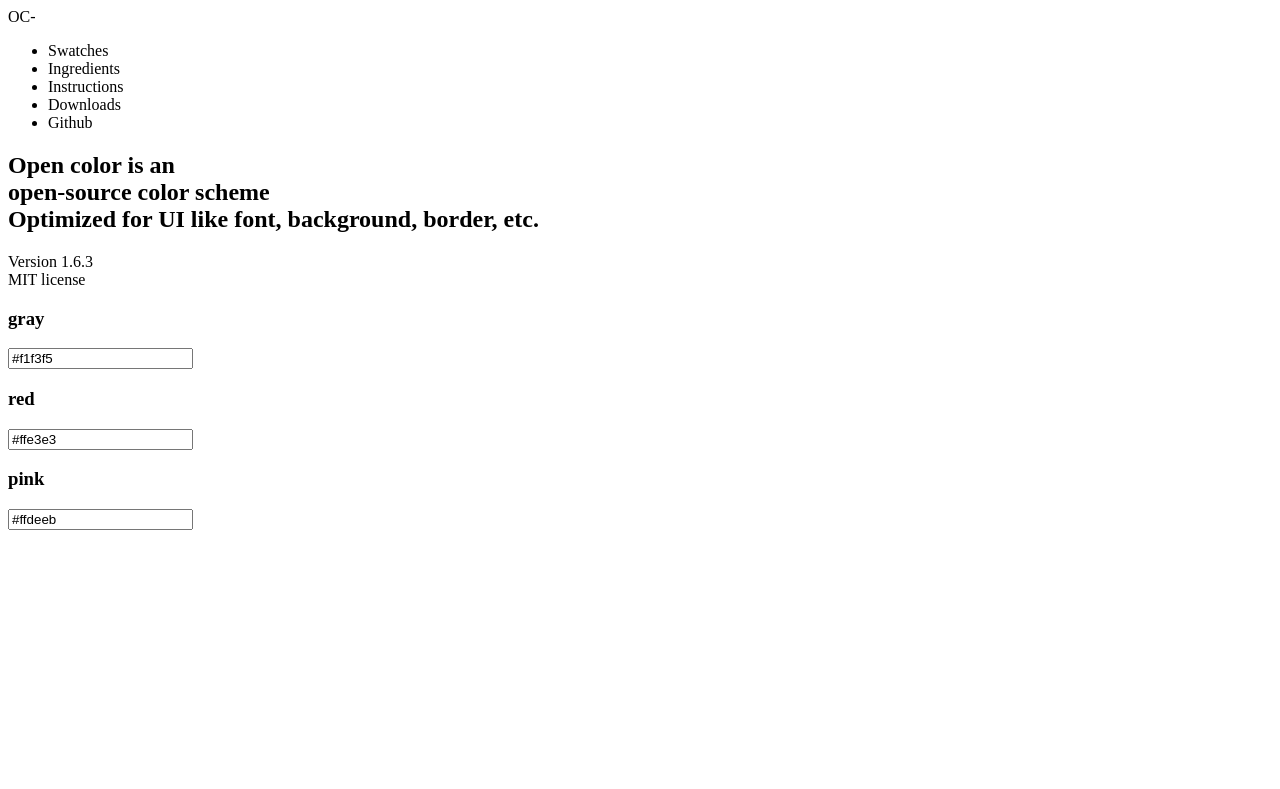
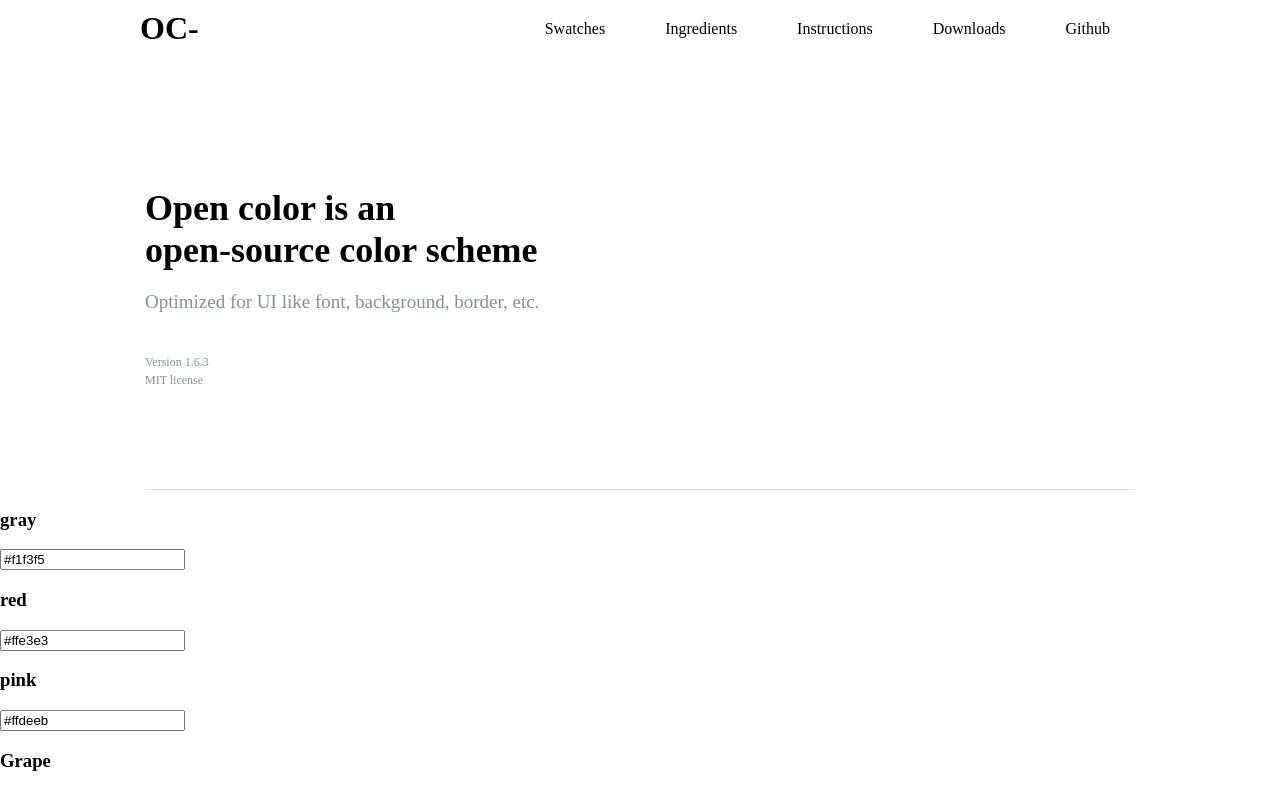
Before and after one commit to hunseok329/open-color-clone, a React (Create React App) app: page / in a window 1280 px wide. Shown: the top 789 px of the page. Built offline with nearby package versions, Linux system fonts and the light colour scheme.

Commit message:
create color-sample

```diff
--- a/public/index.html
+++ b/public/index.html
@@ -26,9 +26,8 @@
     -->
     <title>React App</title>
   </head>
-  <body>
+  <body id="root" style="margin: 0;">
     <noscript>You need to enable JavaScript to run this app.</noscript>
-    <div id="root"></div>
     <!--
       This HTML file is a template.
       If you open it directly in the browser, you will see an empty page.
--- a/src/component/colorChips/color-list.js
+++ b/src/component/colorChips/color-list.js
@@ -55,5 +55,155 @@ const AllColor = [
       chip9: "#a61e4d",
     },
   },
+  {
+    name: "Grape",
+    chips: {
+      chip0: "#f8f0fc",
+      chip1: "#f3d9fa",
+      chip2: "#eebefa",
+      chip3: "#e599f7",
+      chip4: "#da77f2",
+      chip5: "#cc5de8",
+      chip6: "#be4bdb",
+      chip7: "#ae3ec9",
+      chip8: "#9c36b5",
+      chip9: "#862e9c",
+    },
+  },
+  {
+    name: "Violet",
+    chips: {
+      chip0: "#f3f0ff",
+      chip1: "#e5dbff",
+      chip2: "#d0bfff",
+      chip3: "#b197fc",
+      chip4: "#9775fa",
+      chip5: "#845ef7",
+      chip6: "#7950f2",
+      chip7: "#7048e8",
+      chip8: "#6741d9",
+      chip9: "#5f3dc4",
+    },
+  },
+  {
+    name: "Indigo",
+    chips: {
+      chip0: "#edf2ff",
+      chip1: "#dbe4ff",
+      chip2: "#bac8ff",
+      chip3: "#91a7ff",
+      chip4: "#748ffc",
+      chip5: "#5c7cfa",
+      chip6: "#4c6ef5",
+      chip7: "#4263eb",
+      chip8: "#3b5bdb",
+      chip9: "#364fc7",
+    },
+  },
+  {
+    name: "Blue",
+    chips: {
+      chip0: "#e7f5ff",
+      chip1: "#d0ebff",
+      chip2: "#a5d8ff",
+      chip3: "#74c0fc",
+      chip4: "#4dabf7",
+      chip5: "#339af0",
+      chip6: "#228be6",
+      chip7: "#1c7ed6",
+      chip8: "#1971c2",
+      chip9: "#1864ab",
+    },
+  },
+  {
+    name: "Cyan",
+    chips: {
+      chip0: "#e3fafc",
+      chip1: "#c5f6fa",
+      chip2: "#99e9f2",
+      chip3: "#66d9e8",
+      chip4: "#3bc9db",
+      chip5: "#22b8cf",
+      chip6: "#15aabf",
+      chip7: "#1098ad",
+      chip8: "#0c8599",
+      chip9: "#0b7285",
+    },
+  },
+  {
+    name: "Teal",
+    chips: {
+      chip0: "#e6fcf5",
+      chip1: "#c3fae8",
+      chip2: "#96f2d7",
+      chip3: "#63e6be",
+      chip4: "#38d9a9",
+      chip5: "#20c997",
+      chip6: "#12b886",
+      chip7: "#0ca678",
+      chip8: "#099268",
+      chip9: "#087f5b",
+    },
+  },
+  {
+    name: "Green",
+    chips: {
+      chip0: "#ebfbee",
+      chip1: "#d3f9d8",
+      chip2: "#b2f2bb",
+      chip3: "#8ce99a",
+      chip4: "#69db7c",
+      chip5: "#51cf66",
+      chip6: "#40c057",
+      chip7: "#37b24d",
+      chip8: "#2f9e44",
+      chip9: "#2b8a3e",
+    },
+  },
+  {
+    name: "Lime",
+    chips: {
+      chip0: "#f4fce3",
+      chip1: "#e9fac8",
+      chip2: "#d8f5a2",
+      chip3: "#c0eb75",
+      chip4: "#a9e34b",
+      chip5: "#94d82d",
+      chip6: "#82c91e",
+      chip7: "#74b816",
+      chip8: "#66a80f",
+      chip9: "#5c940d",
+    },
+  },
+  {
+    name: "Yellow",
+    chips: {
+      chip0: "#fff9db",
+      chip1: "#fff3bf",
+      chip2: "#ffec99",
+      chip3: "#ffe066",
+      chip4: "#ffd43b",
+      chip5: "#fcc419",
+      chip6: "#fab005",
+      chip7: "#f59f00",
+      chip8: "#f08c00",
+      chip9: "#e67700",
+    },
+  },
+  {
+    name: "Orange",
+    chips: {
+      chip0: "#fff4e6",
+      chip1: "#ffe8cc",
+      chip2: "#ffd8a8",
+      chip3: "#ffc078",
+      chip4: "#ffa94d",
+      chip5: "#ff922b",
+      chip6: "#fd7e14",
+      chip7: "#f76707",
+      chip8: "#e8590c",
+      chip9: "#d9480f",
+    },
+  },
 ];
 export default ColorList;
--- /dev/null
+++ b/src/component/colorChips/color-sample.js
@@ -0,0 +1,15 @@
+import React from "react";
+
+function ColorSample() {
+  return (
+    <div className="shortcut-wrap">
+      <ul className="shortcut-menus">
+        <li>
+          <a className="shortcut"></a>
+        </li>
+      </ul>
+    </div>
+  );
+}
+
+export default ColorSample;
--- /dev/null
+++ b/src/component/navigation/nav.css
@@ -0,0 +1,38 @@
+.blog-logo {
+  font-size: xx-large;
+  font-weight: bold;
+  display: inline-block;
+  padding: 10px 0;
+}
+.container {
+  margin: 0 auto;
+  padding: 0 4%;
+  max-width: 1000px;
+}
+.navbar {
+  text-decoration: none;
+  float: right;
+}
+.nav-menus-wrap {
+  list-style-type: none;
+  margin: 0;
+  padding: 0;
+  overflow: hidden;
+}
+.nav-menus-group {
+  float: left;
+}
+.menus-title {
+  display: block;
+  text-align: center;
+  margin: 10px 5px;
+  padding: 10px 25px;
+  text-decoration: none;
+  font-weight: 0.2s;
+  border-radius: 20px;
+  transition: ease-in-out 0.2s;
+}
+.menus-title:hover {
+  background-color: #e9ecef;
+  transition: ease-in-out 0.2s;
+}
--- a/src/component/navigation/nav.js
+++ b/src/component/navigation/nav.js
@@ -1,4 +1,5 @@
 import React from "react";
+import "./nav.css";
 
 function colorNav() {
   return (
--- /dev/null
+++ b/src/component/title/color-title.css
@@ -0,0 +1,21 @@
+.cover {
+  padding: 100px 0;
+  border-bottom: 1px solid #dee2e6;
+  margin: 0 5px;
+  box-sizing: inherit;
+}
+.cover-content h1 {
+  font-size: 36px;
+  margin-bottom: 40px;
+}
+.sub {
+  font-size: 19px;
+  padding-top: 20px;
+  font-weight: lighter;
+  color: #868e96;
+}
+.metadata {
+  font-size: 12px;
+  color: #868e96;
+  line-height: 18px;
+}
--- a/src/component/title/color-title.js
+++ b/src/component/title/color-title.js
@@ -1,4 +1,5 @@
 import React from "react";
+import "./color-title.css";
 
 function colorTitle() {
   return (
```
